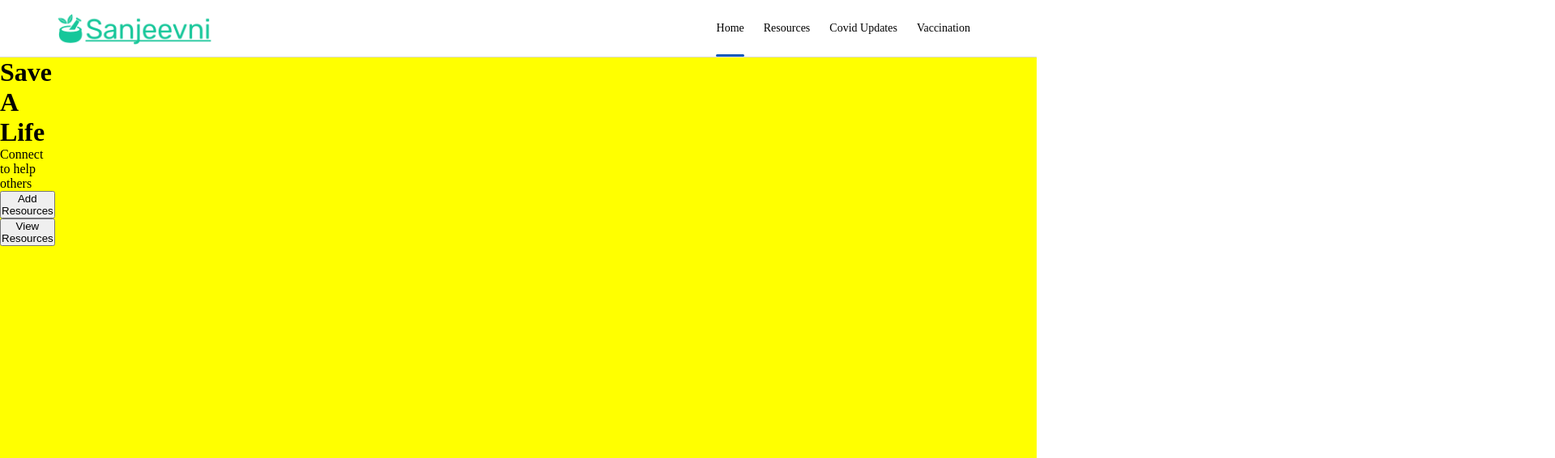
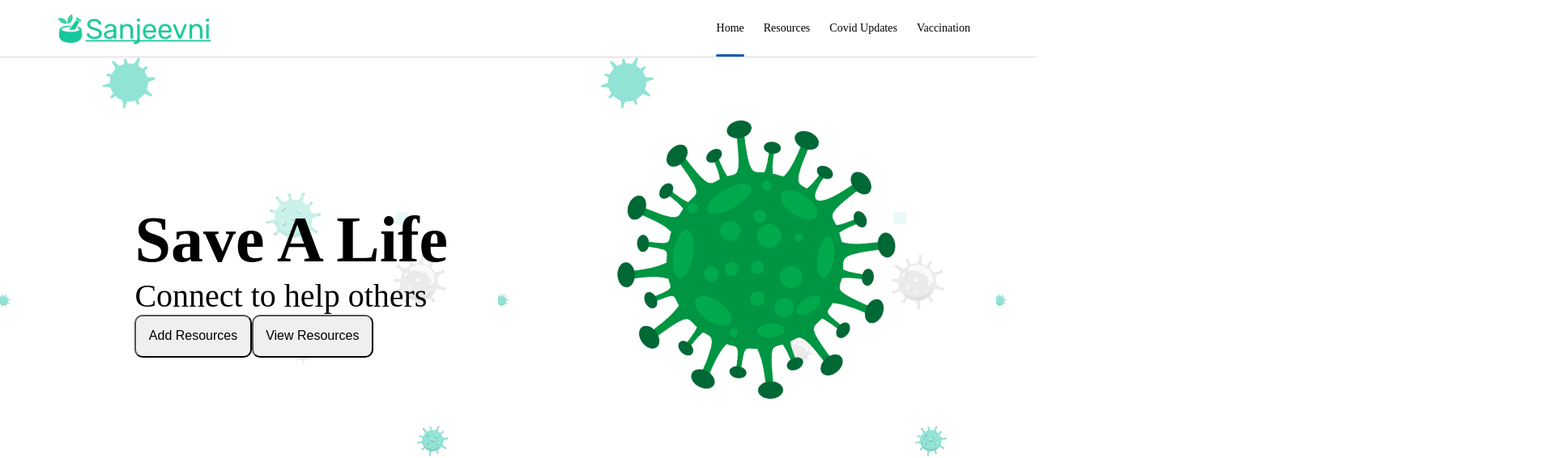
Before and after one commit to vice76/WebOCode, a React (Create React App) app: page / in a window 1280 px wide. Shown: the top 566 px of the page at 81% size, 1920 px wide, since content can reach past the window. Built offline with nearby package versions, Linux system fonts and the light colour scheme.

Commit message:
added style

```diff
--- a/src/components/home/Landing.js
+++ b/src/components/home/Landing.js
@@ -9,8 +9,8 @@ const Landing = () => {
                    <h1>Save A Life</h1>
                    <p>Connect to help others</p>
                    <div>
-                       <button>Add Resources</button>
-                       <button>View Resources</button>
+                       <button className="add-button">Add Resources</button>
+                       <button className="view-button">View Resources</button>
                    </div>
                 </div>
                 <div className="container-right">
--- a/src/scss/components/_landing.scss
+++ b/src/scss/components/_landing.scss
@@ -1,13 +1,49 @@
 .landing-container {
-    background-color: yellow;
+    background-image: url('../../assets/background.PNG');
+    background-size: contain;
+    background-repeat: repeat;
+    height: 500px;
+    padding: 0 13%;
     .container {
         display: flex;
         flex-direction: row;
+        justify-content: space-between;
 
         .container-left {
-            display: flex;
-            flex-direction: column;
-            align-items: center;
+            h1 {
+                padding-top: 180px;
+                font-size: 5rem;
+            }
+            p {
+                font-size: 2.5rem;
+            }
+
+            button {
+                font-size: 1rem;
+                padding: 4%;
+                border-radius: 10px;
+            }
+        }
+
+        .container-right {
+            img {
+                height: 500px;
+                width: 500px;
+                margin-right: -70px;
+            }
+            @media (prefers-reduced-motion: no-preference) {
+                img {
+                  animation: virus-logo-spin infinite 20s linear;
+                }
+            }
+
+            @keyframes virus-logo-spin {
+                0%   {transform: rotate(0deg); left: 0px; top: 0px;}
+                25%  {transform: rotate(90deg);left: 100px; top: 0px;}
+                50%  {transform: rotate(180deg);left: 100px; top: 100px;}
+                75%  {transform: rotate(270deg);left: 0px; top: 100px;}
+                100% {transform: rotate(360deg); left: 0px; top: 0px;}
+            }
         }
     }
 }
```
Also changed, not shown: src/assets/background.PNG (added).
